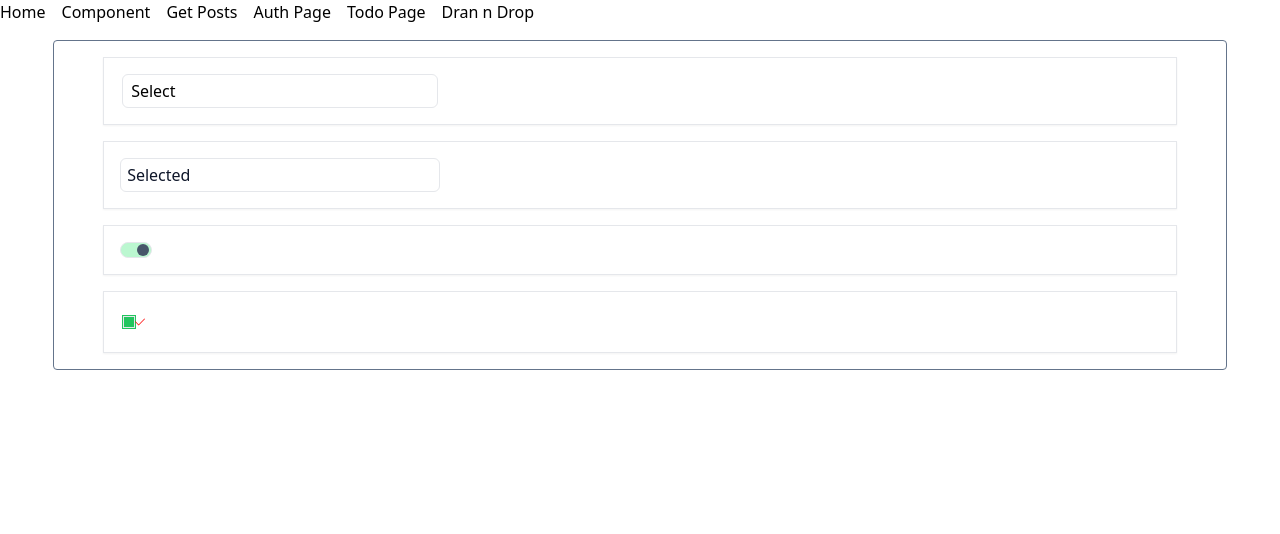
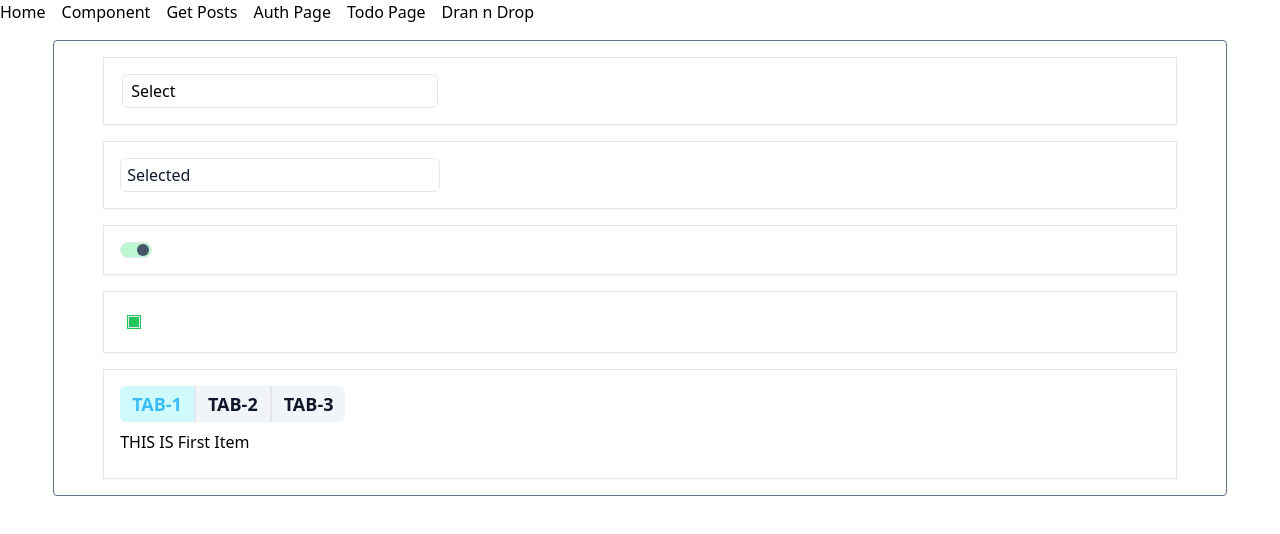
Before and after one commit to FarNys/Type-TestTools, a React (Create React App) app: page /component/button in a window 1280 px wide. Shown: the top 534 px of the page. Built offline with nearby package versions, Linux system fonts and the light colour scheme.

Commit message:
add Tabs Component

```diff
--- a/src/Components/DataInput/Checkbox.tsx
+++ b/src/Components/DataInput/Checkbox.tsx
@@ -34,21 +34,6 @@ const Checkbox = ({
             : "bg-white"
         }`}
       ></div>
-      <div>
-        <svg
-          version="1.1"
-          id="Layer_1"
-          // xmlns="http://www.w3.org/2000/svg"
-          // xmlns:xlink="http://www.w3.org/1999/xlink"
-          x="0px"
-          y="0px"
-          viewBox="0 0 406.834 406.834"
-          style={{ fill: "red", width: "10px", height: "10px" }}
-          // xml:space="preserve"
-        >
-          <polygon points="385.621,62.507 146.225,301.901 21.213,176.891 0,198.104 146.225,344.327 406.834,83.72 " />
-        </svg>
-      </div>
     </div>
   );
 };
--- /dev/null
+++ b/src/Components/Navigate/Tabs.tsx
@@ -0,0 +1,59 @@
+import React, { useState } from "react";
+import Typography from "../Typo/Typography";
+interface TabsType {
+  tabsValue: SingleTab[];
+  className?: string;
+}
+interface SingleTab {
+  title: string;
+  id: string;
+  content: React.ReactNode;
+}
+
+const Tabs = ({ className, tabsValue, ...rest }: TabsType) => {
+  const [activeTabId, setactiveTabId] = useState<string>(tabsValue[0].id);
+  const changeActiveHandler = (item: SingleTab) => {
+    setactiveTabId(item.id);
+  };
+
+  return (
+    <div {...rest} className="block">
+      <div className="flex rounded-md overflow-hidden w-fit">
+        {tabsValue.map((el: SingleTab, index: number) => (
+          <div
+            className={`w-fit px-3 py-1 border-r-2 last-of-type:border-r-0 cursor-pointer duration-150 ${
+              el.id === activeTabId ? "bg-cyan-100 " : "bg-slate-100"
+            }`}
+            key={`tab-header-${el.id}-${index}`}
+            onClick={() => changeActiveHandler(el)}
+          >
+            <Typography
+              variant="h6"
+              colorVariant={el.id === activeTabId ? "info" : "default"}
+            >
+              {el.title}
+            </Typography>
+          </div>
+        ))}
+      </div>
+      <div className="my-2">
+        <div className="translate-y-5">
+          {tabsValue.map((el: SingleTab, index: number) => (
+            <div
+              key={`active-tab-${index}`}
+              className={`${
+                el.id === activeTabId
+                  ? "block duration-500 -translate-y-5 opacity-100"
+                  : "max-h-0 invisible pointer-events-none opacity-0"
+              }`}
+            >
+              {el.content}
+            </div>
+          ))}
+        </div>
+      </div>
+    </div>
+  );
+};
+
+export default Tabs;
--- a/src/Pages/Components/ComponentPage.tsx
+++ b/src/Pages/Components/ComponentPage.tsx
@@ -18,6 +18,7 @@ import Dropdown, { OptionType } from "../../Components/Actions/Dropdown";
 import DropdownMulti from "../../Components/Actions/DropdownMulti";
 import Toggle from "../../Components/DataInput/Toggle";
 import Checkbox from "../../Components/DataInput/Checkbox";
+import Tabs from "../../Components/Navigate/Tabs";
 
 type CountType = number;
 
@@ -197,6 +198,9 @@ const ComponentPage = () => {
       <Card>
         <Checkbox onChange={changeCheckboxHandler} isChecked={true} />
       </Card>
+      <Card>
+        <Tabs tabsValue={tabsItem} />
+      </Card>
 
       <Modals setisOpren={setmodalOpen} isOpen={modalOpen} title="Modal Header">
         <Typography variant="p">Do you want to exit?</Typography>
@@ -218,6 +222,24 @@ const ComponentPage = () => {
 };
 
 export default ComponentPage;
+
+const tabsItem = [
+  {
+    title: "TAB-1",
+    id: "1",
+    content: <div>THIS IS First Item</div>,
+  },
+  {
+    title: "TAB-2",
+    id: "2",
+    content: <div>THIS IS Second Item</div>,
+  },
+  {
+    title: "TAB-3",
+    id: "3",
+    content: <div>THIS IS Third Item</div>,
+  },
+];
 
 const optionList = [
   {
```
